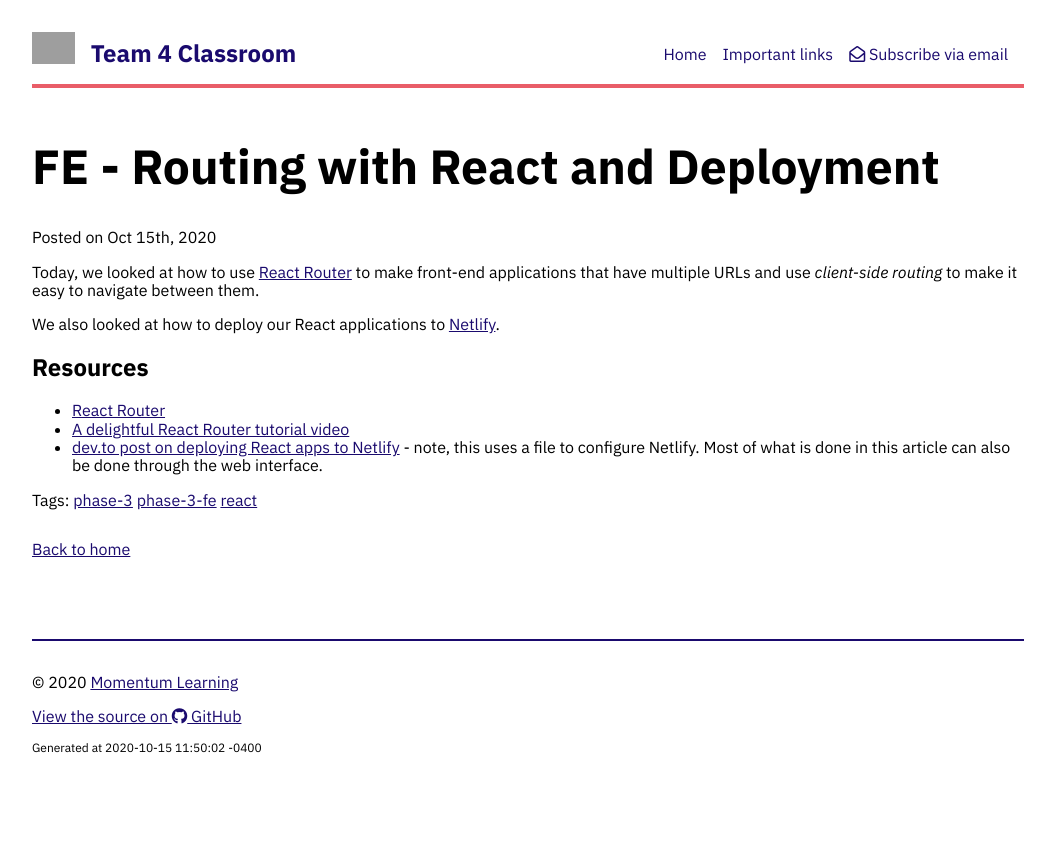
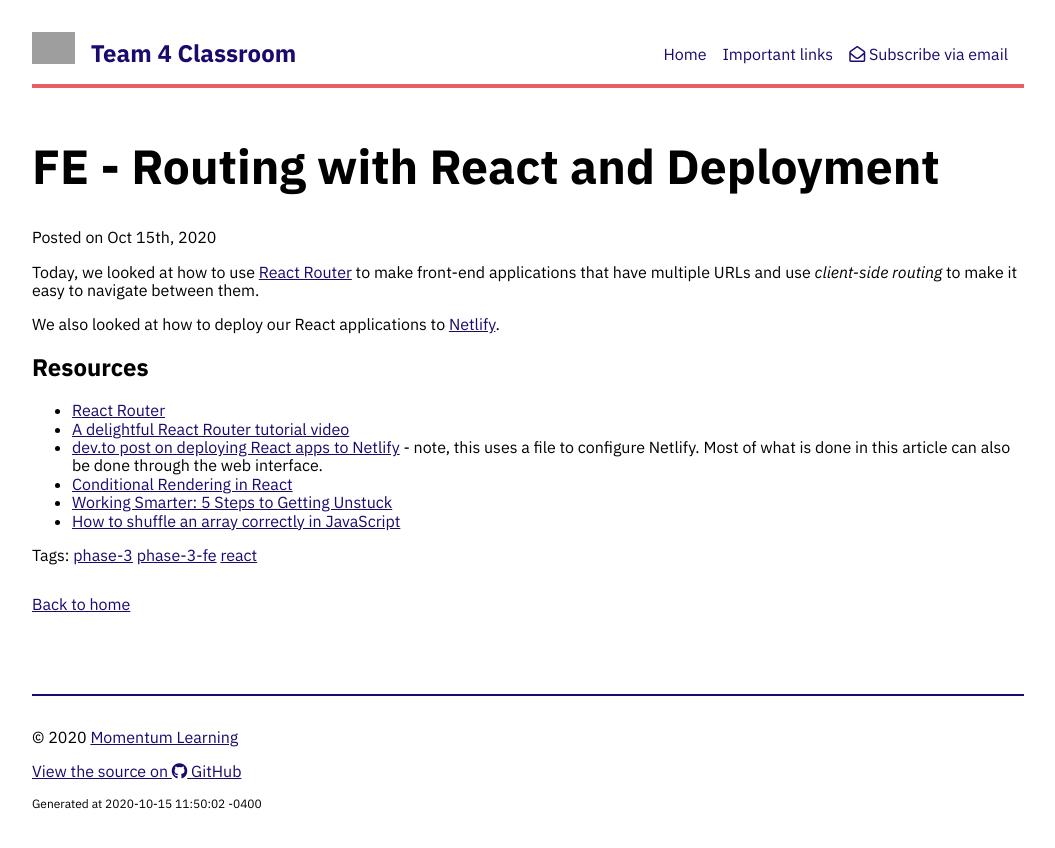
Before and after one commit to momentum-team-4/momentum-team-4.github.io, a Jekyll site: the page built from _posts/2020-10-15-fe-react-router.md, in a window 1280 px wide. Shown: the top 848 px of the page, without its empty margins (112-1167 px from the left). Built offline with Jekyll 4.4.1, drawn with Linux system fonts in a browser that asks for light colours; nearby versions of some CDN libraries; library files that are not in the unit come from our copies; grey boxes are pictures that could not be loaded.

Commit message:
Updates from class

```diff
--- a/_posts/2020-10-15-fe-react-router.md
+++ b/_posts/2020-10-15-fe-react-router.md
@@ -13,3 +13,6 @@ We also looked at how to deploy our React applications to [Netlify](https://www.
 - [React Router](https://reactrouter.com/)
 - [A delightful React Router tutorial video](https://www.youtube.com/watch?v=Law7wfdg_ls)
 - [dev.to post on deploying React apps to Netlify](https://dev.to/easybuoy/deploying-react-app-from-github-to-netlify-3a9j) - note, this uses a file to configure Netlify. Most of what is done in this article can also be done through the web interface.
+- [Conditional Rendering in React](https://reactjs.org/docs/conditional-rendering.html)
+- [Working Smarter: 5 Steps to Getting Unstuck](https://dev.to/rukiaasm/working-smarter-5-steps-to-getting-unstuck-with-rukia-sheikh-mohamed-1932)
+- [How to shuffle an array correctly in JavaScript](https://medium.com/@nitinpatel_20236/how-to-shuffle-correctly-shuffle-an-array-in-javascript-15ea3f84bfb)
```
